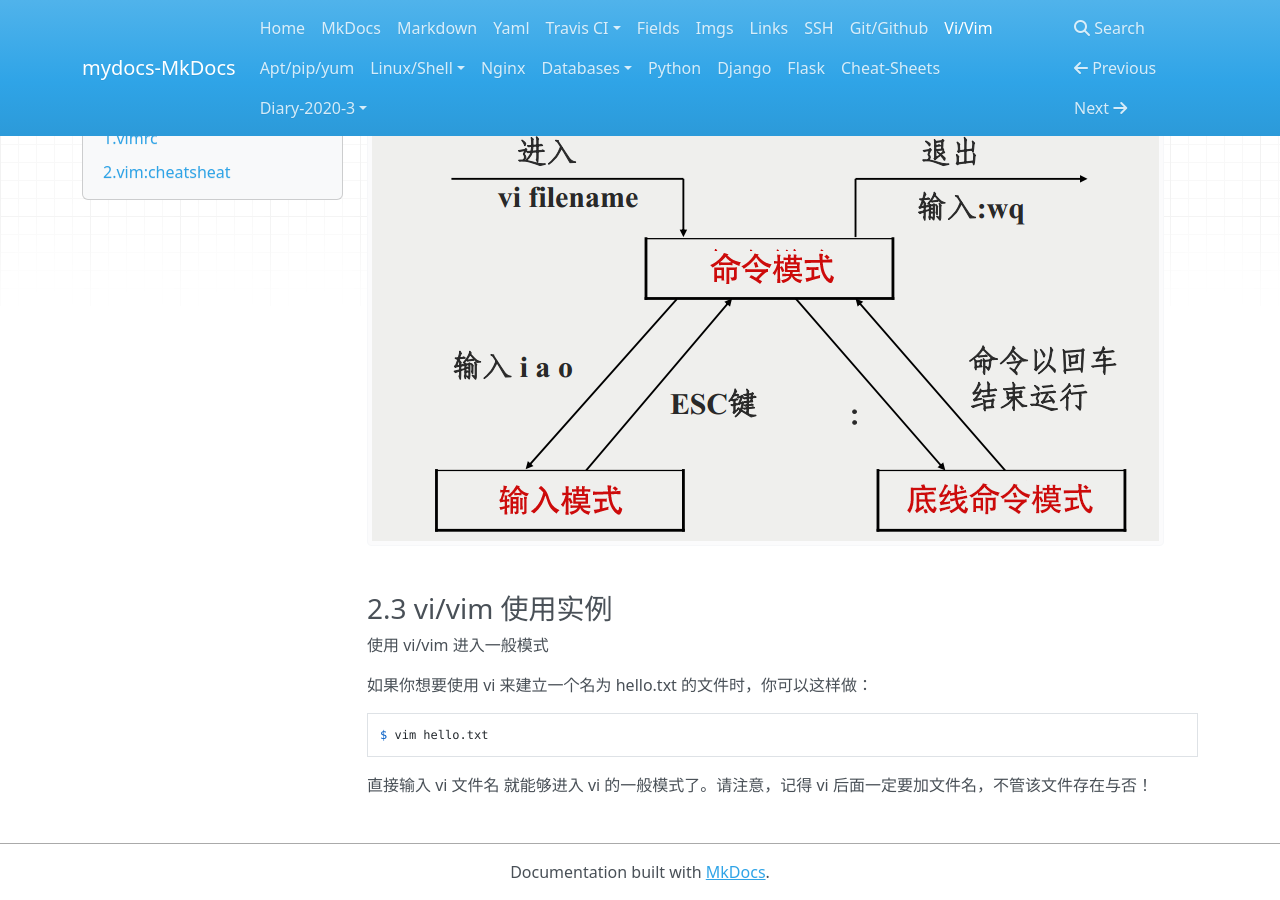
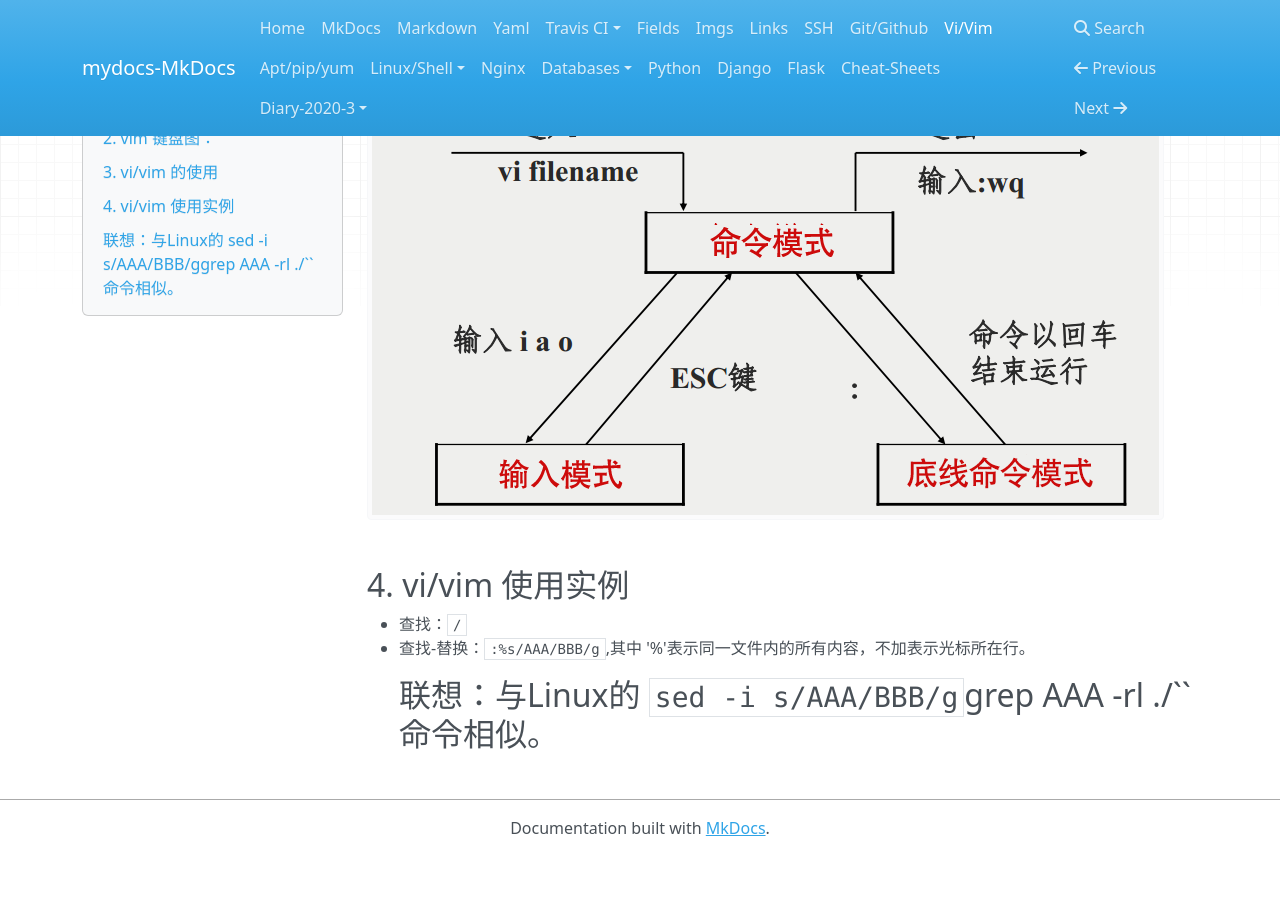
Before and after one commit to dick7/mydocs, an MkDocs documentation site: the page built from docs/vim.md, in a window 1280 px wide and 900 px high, scrolled down 2048 px. Built offline with MkDocs 1.6.1, drawn with Linux system fonts in a browser that asks for light colours; nearby versions of some CDN libraries; after the commit the page ends 2904 px from its top, so only the background shows below that; some of the changed text lies outside the part shown.

Commit message:
vim :%s/a/b/g

````diff
--- a/docs/vim.md
+++ b/docs/vim.md
@@ -1,14 +1,14 @@
 # vi/[vim](http://www.vim.org/)
 
-## 1.[vimrc](https://github.com/dick7/vimrc)
+- 1.[vimrc](https://github.com/dick7/vimrc)
 
-## 2.[vim:cheatsheat](http://www.cheat-sheets.org/#Vim)
+- 2.[vim:cheatsheat](http://www.cheat-sheets.org/#Vim)
 
-### 2.1 vim 键盘图：
+## 2. vim 键盘图：
 
-![vim:keymap](imgs/vi-vim-cheat-sheet-sch.gif)
+- ![vim:keymap](imgs/vi-vim-cheat-sheet-sch.gif)
 
-### 2.2 vi/vim 的使用
+## 3. vi/vim 的使用
 
 基本上 vi/vim 共分为三种模式，分别是命令模式（Command mode），输入模式（Insert mode）和底线命令模式（Last line mode）。 这三种模式的作用分别是：
 命令模式：
@@ -59,13 +59,10 @@
 
 ![vim:workmodel](imgs/vim-vi-workmodel.png)
 
-### 2.3 vi/vim 使用实例
+## 4. vi/vim 使用实例
 
-使用 vi/vim 进入一般模式
+- 查找：`/`
+- 查找-替换：`:%s/AAA/BBB/g`,其中 '%'表示同一文件内的所有内容，不加表示光标所在行。
 
-如果你想要使用 vi 来建立一个名为 hello.txt 的文件时，你可以这样做：
-```
-$ vim hello.txt
-```
-
-直接输入 vi 文件名 就能够进入 vi 的一般模式了。请注意，记得 vi 后面一定要加文件名，不管该文件存在与否！
+    联想：与Linux的 `sed -i s/AAA/BBB/g `grep AAA -rl ./`` 命令相似。
+-
````
